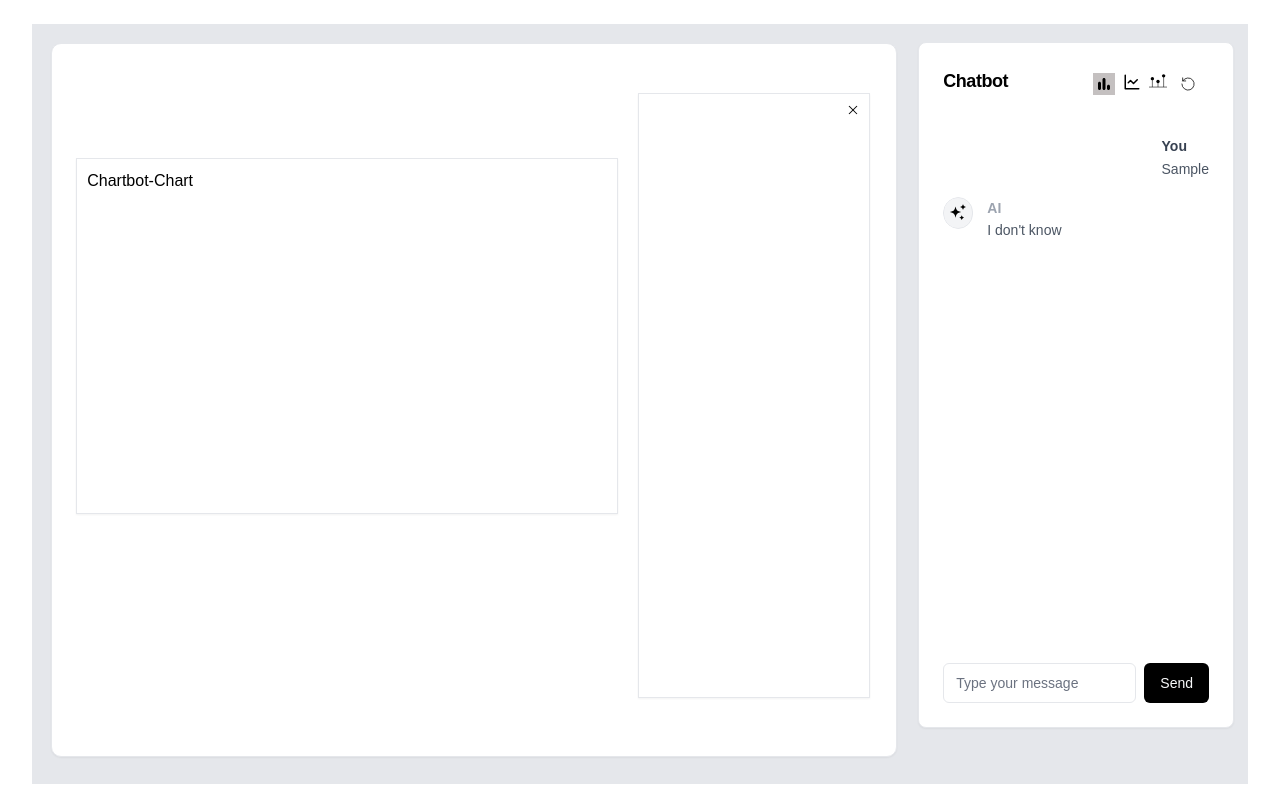
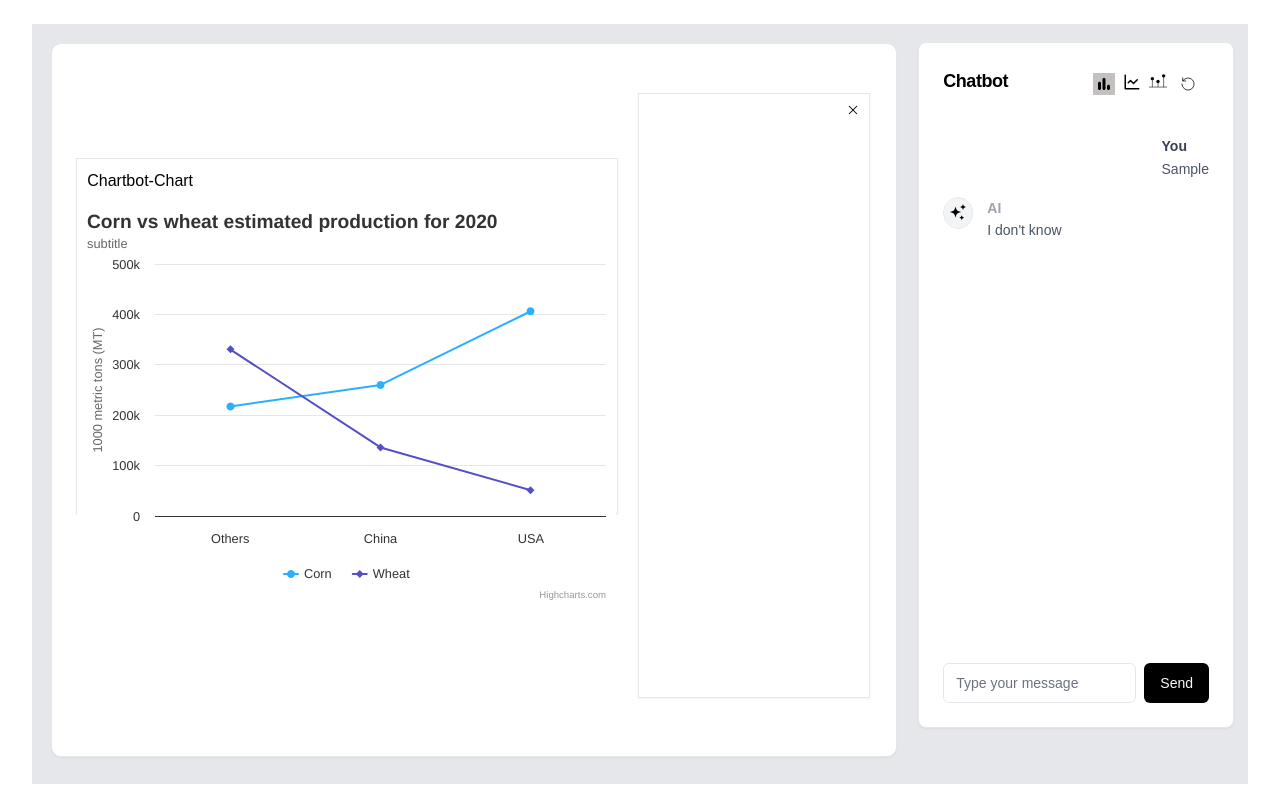
Before and after one commit to annshiv/chat-chart, a React (Create React App) app: page / in a window 1280 px wide. Both pictures are taken after typing "Sample" into the empty fields and a click on the button "Send". Built offline with nearby package versions, Linux system fonts and the light colour scheme.

Commit message:
chart config integration

```diff
--- a/src/Chart container/BarChart.tsx
+++ b/src/Chart container/BarChart.tsx
@@ -6,7 +6,7 @@ export interface IProps {
   data: IDataFormat[];
 }
 export const BarChart: React.FC<IProps> = (props: IProps) => {
-  const { categories, value1, value2 } = getDataObj(props.data);
+  const { categories, value1 } = getDataObj(props.data);
   const config = {
     chart: {
       type: 'column'
@@ -45,11 +45,11 @@ export const BarChart: React.FC<IProps> = (props: IProps) => {
       {
         name: 'Corn',
         data: value1
-      },
-      {
-        name: 'Wheat',
-        data: value2
       }
+      // {
+      //   name: 'Wheat',
+      //   data: value2
+      // }
     ]
   };
   return (
--- a/src/ChartRenderer.tsx
+++ b/src/ChartRenderer.tsx
@@ -1,8 +1,42 @@
 import React from 'react';
+import { BarChart } from './Chart container/BarChart';
+import { LineChart } from './Chart container/LineChart';
+import store from './redux/store';
+import { ETemplateId, IState } from './redux/templateSlice';
+import { applyRanking } from './Services/Ranking';
+import { applySorting } from './Services/Sorting';
+import { sampleDataJson } from './Utils/constant';
+
+const getData = (config?: IState) => {
+  const { ranking, sorting } = config ?? store.getState().config;
+  let data = [...sampleDataJson];
+  if (ranking.type !== 'off') {
+    data = applyRanking(data, ranking);
+  }
+  if (sorting.type !== 'off') {
+    data = applySorting(data, sorting);
+  }
+  return data;
+};
 
 const ChartRenderer: React.FC = () => {
-  return <div className="chart-container">
-    {/* {<Loader />} */}
-    </div>;
+  const { template } = store.getState().config;
+  let chart = null;
+  switch (template) {
+    case ETemplateId.BAR:
+      chart = <BarChart data={getData()} />;
+      break;
+    case ETemplateId.LINE:
+      chart = <LineChart data={getData()} />;
+      break;
+    default:
+      null;
+  }
+  return (
+    <div className="chart-container">
+      {/* {<Loader />} */}
+      {chart}
+    </div>
+  );
 };
 export default ChartRenderer;
--- a/src/Services/Ranking.ts
+++ b/src/Services/Ranking.ts
@@ -5,9 +5,9 @@ export interface IRanking {
 
   count: number;
 }
-export const ranking = (data: IDataFormat[], rankingConfig: IRanking) => {
+export const applyRanking = (data: IDataFormat[], rankingConfig: IRanking) => {
   const { count } = rankingConfig;
-  let rankedRows = [];
+  let rankedRows: IDataFormat[] = [];
   switch (rankingConfig.type) {
     case 'top':
       {
@@ -47,7 +47,7 @@ export const ranking = (data: IDataFormat[], rankingConfig: IRanking) => {
       break;
     case 'off':
     default:
-      rankedRows = [data, []];
+      rankedRows = [...data];
       break;
   }
   return rankedRows;
--- a/src/Services/Sorting.ts
+++ b/src/Services/Sorting.ts
@@ -4,7 +4,7 @@ type TSortType = 'ascending' | 'descending' | 'off';
 export interface ISorting {
   type: TSortType;
 }
-export const sorting = (data: IDataFormat[], sortingConfig: ISorting) => {
+export const applySorting = (data: IDataFormat[], sortingConfig: ISorting) => {
   let sortedRows = [];
   switch (sortingConfig.type) {
     case 'ascending':
@@ -23,7 +23,7 @@ export const sorting = (data: IDataFormat[], sortingConfig: ISorting) => {
       break;
     case 'off':
     default:
-      sortedRows = [data, []];
+      sortedRows = [...data];
       break;
   }
   return sortedRows;
--- a/src/redux/store.ts
+++ b/src/redux/store.ts
@@ -3,7 +3,7 @@ import templateReducer from './templateSlice';
 
 const store = configureStore({
   reducer: {
-    template: templateReducer
+    config: templateReducer
   }
 });
 
--- a/src/redux/templateSlice.ts
+++ b/src/redux/templateSlice.ts
@@ -1,4 +1,6 @@
 import { createSlice, PayloadAction } from '@reduxjs/toolkit';
+import { IRanking } from '../Services/Ranking';
+import { ISorting } from '../Services/Sorting';
 
 export enum ETemplateId {
   BAR = 'BAR',
@@ -7,21 +9,16 @@ export enum ETemplateId {
 
 export interface IState {
   template: ETemplateId;
-  ranking: {
-    type: string;
-    count: number;
-  };
-  sorting: {
-    type: string;
-  };
+  ranking: IRanking;
+  sorting: ISorting;
 }
 
 // Define your initial state
 const initialState: IState = {
-  template: ETemplateId.BAR,
-  ranking: { type: 'off', count: 0 },
+  template: ETemplateId.LINE,
+  ranking: { type: 'top', count: 2 },
   sorting: {
-    type: 'off'
+    type: 'ascending'
   }
 };
 
@@ -30,13 +27,16 @@ const templateSlice = createSlice({
   name: 'template',
   initialState,
   reducers: {
+    setConfig(state, action: PayloadAction<IState>) {
+      state = action.payload;
+    },
     setTemplate(state, action: PayloadAction<{ template: ETemplateId }>) {
       state.template = action.payload.template;
     },
-    setRanking(state, action: PayloadAction<{ type: string; count: number }>) {
+    setRanking(state, action: PayloadAction<IRanking>) {
       state.ranking = action.payload;
     },
-    setSorting(state, action: PayloadAction<{ type: string }>) {
+    setSorting(state, action: PayloadAction<ISorting>) {
       state.sorting = action.payload;
     }
   }
```
